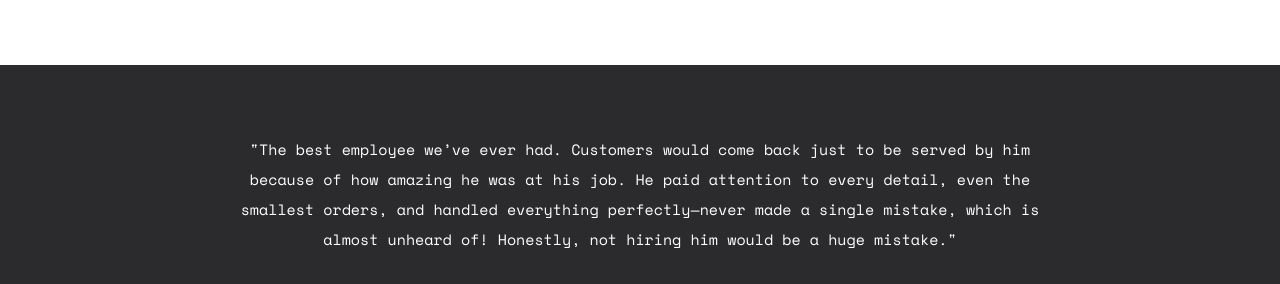
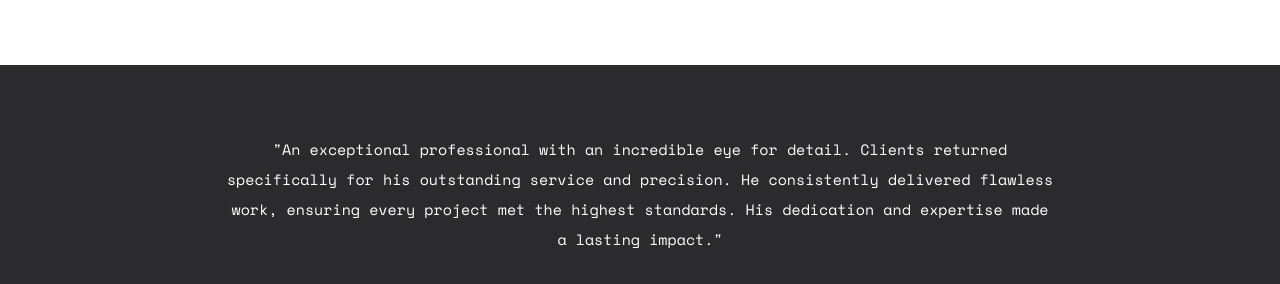
Before and after one commit to RomanNoir/Portfolio, a plain HTML site: page index.html in a window 1280 px wide. Shown: the part 2940-3224 px from the top of the page. Drawn offline with nearby package versions, Linux system fonts and the light colour scheme.

Commit message:
Update index.html

```diff
--- a/index.html
+++ b/index.html
@@ -209,7 +209,7 @@
         <div class="container">
            <div class="reviews__item">
                <div class="reviews__text">
-                   <p>"The best employee we’ve ever had. Customers would come back just to be served by him because of how amazing he was at his job. He paid attention to every detail, even the smallest orders, and handled everything perfectly—never made a single mistake, which is almost unheard of! Honestly, not hiring him would be a huge mistake."</p>
+                   <p>"An exceptional professional with an incredible eye for detail. Clients returned specifically for his outstanding service and precision. He consistently delivered flawless work, ensuring every project met the highest standards. His dedication and expertise made a lasting impact."</p>
                </div>
 
                <div class="reviews__author">
```
